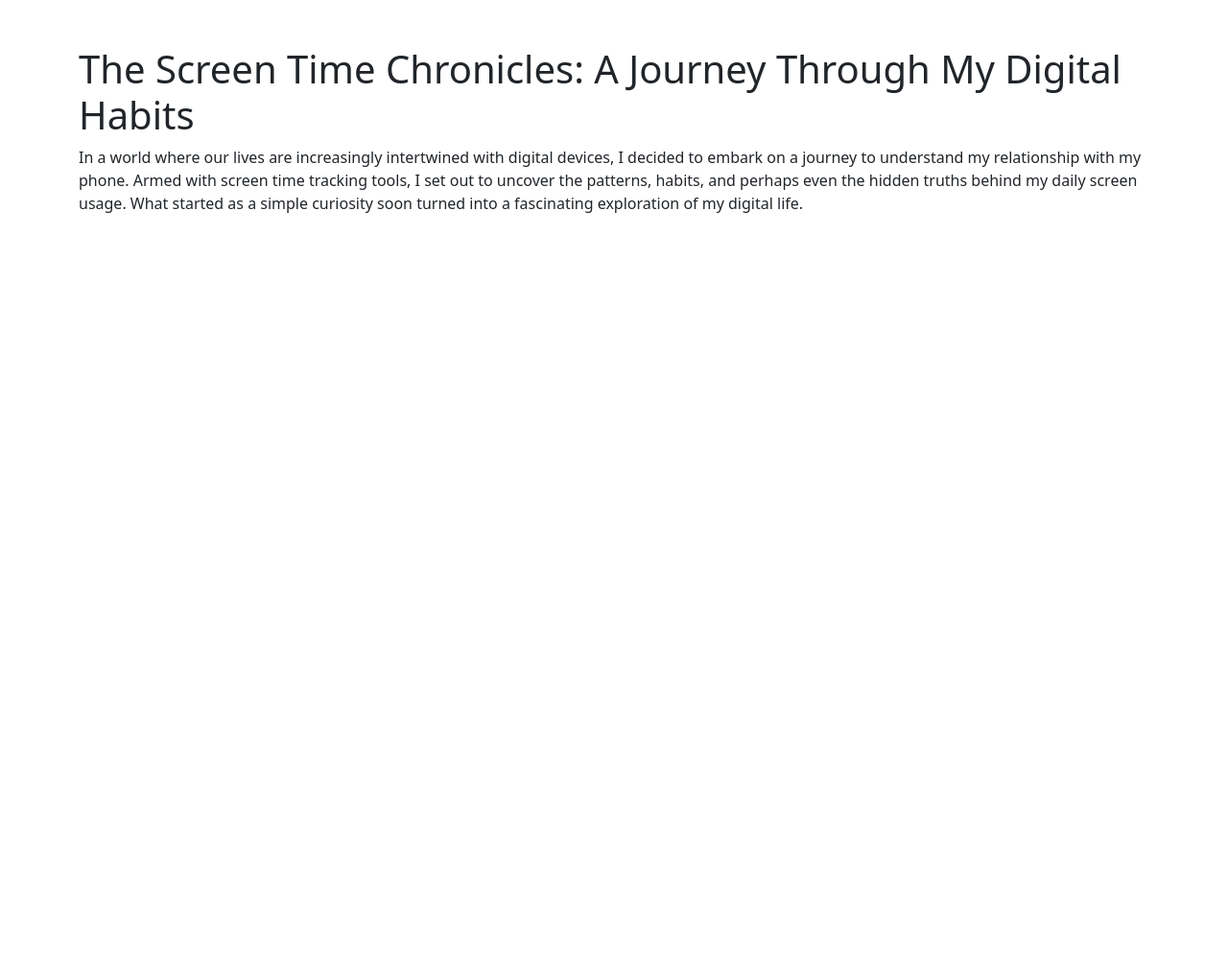
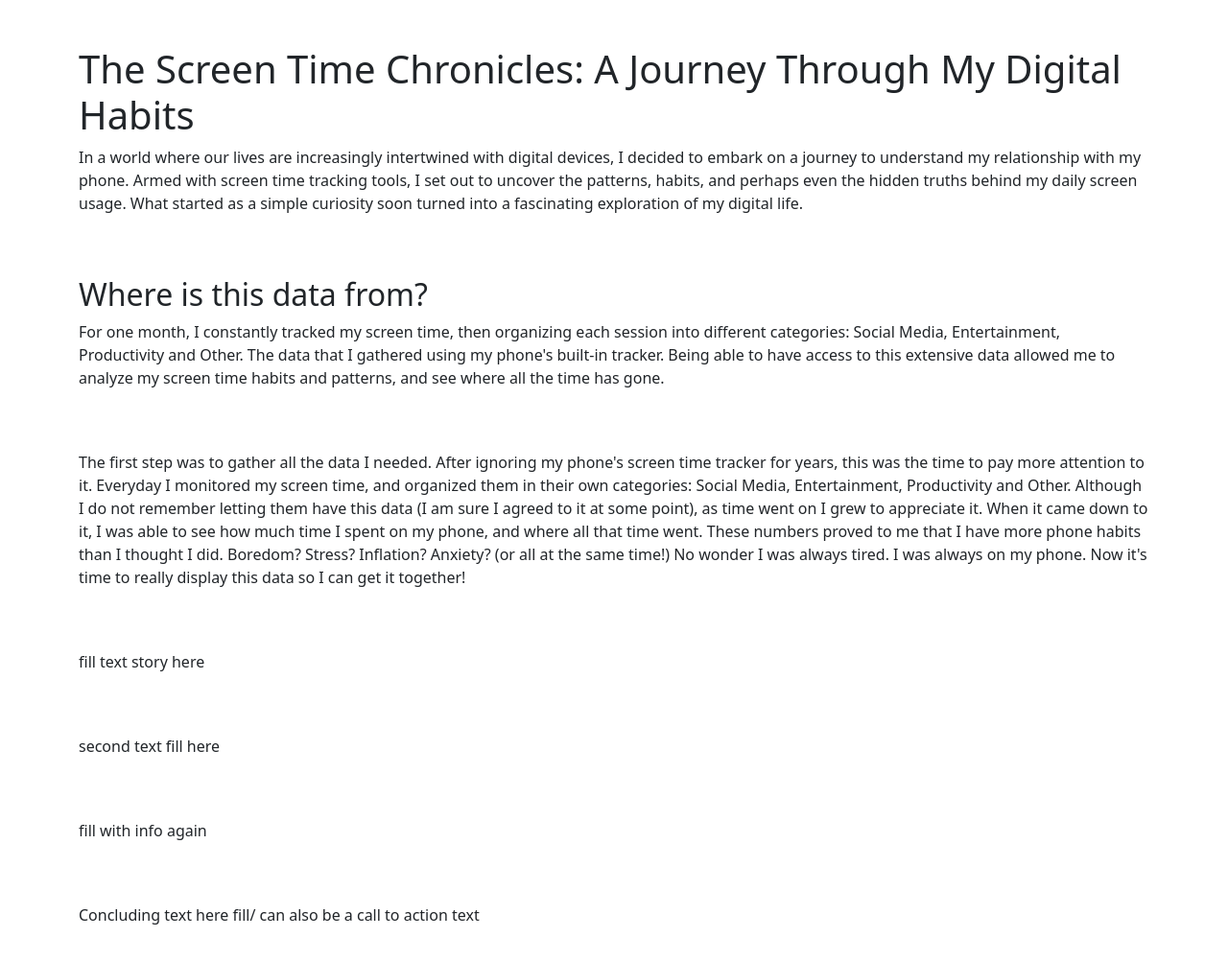
Before and after one commit to solalexeil/storytelling-assignmentone, a plain HTML site: page index.html in a window 1280 px wide. Shown: the whole page at 96% size. Before the commit the page ends 800 px from the top, so only its background shows below. Drawn offline with nearby package versions, Linux system fonts and the light colour scheme; a script that the page names is missing.

Commit message:
start text story write up first batch

```diff
--- a/index.html
+++ b/index.html
@@ -34,6 +34,71 @@ integrity="sha384-Tc36CoIi6uLrA9TneNEoa7RxnatzjcDSCmG1MXxSR1GAsXEV/Dwwykc2MPK8M2
             </div>
         </div>
     </div>
+
+    <div class="container my-5">
+        <div class="row">
+            <div class="col-12"></div>
+                <h2>Where is this data from?</h2>
+                <p>For one month, I constantly tracked my screen time, then organizing each session into different categories:
+                Social Media, Entertainment, Productivity and Other. The data that I gathered using my phone's built-in tracker.
+                Being able to have access to this extensive data allowed me to analyze my screen time habits and patterns,
+                and see where all the time has gone.</p>
+        </div>
+    </div>
+
+<div class="container my-5">
+    <div class="row">
+        <div class="col-12">
+            <p>The first step was to gather all the data I needed.
+                After ignoring my phone's screen time tracker for years, this was the time to pay more attention to it.
+                Everyday I monitored my screen time, and organized them in their own categories: Social Media, Entertainment, Productivity and Other.
+                Although I do not remember letting them have this data (I am sure I agreed to it at some point), as time went on I grew to appreciate it.
+                When it came down to it, I was able to see how much time I spent on my phone, and where all that time went.
+                These numbers proved to me that I have more phone habits than I thought I did. Boredom? Stress? Inflation? Anxiety? (or all at the same time!)
+                No wonder I was always tired. I was always on my phone.
+                Now it's time to really display this data so I can get it together!
+            </p>
+        </div>
+    </div>
+</div>
+
+<div class="container my-5">
+    <div class="row">
+        <div class="col-12">
+            <p>fill text story here
+            </p>
+        </div>
+    </div>
+</div>
+
+<div class="container my-5">
+    <div class="row">
+        <div class="col-12">
+            <p>second text fill here
+            </p>
+        </div>
+    </div>
+</div>
+
+
+<div class="container my-5">
+    <div class="row">
+        <div class="col-12">
+            <p>fill with info again
+            </p>
+        </div>
+    </div>
+</div>
+
+<div class="container my-5">
+    <div class="row">
+        <div class="col-12">
+            <p>Concluding text here fill/ can also be a call to action text
+            </p>
+        </div>
+    </div>
+</div>
+
 </body>
 
 
```
